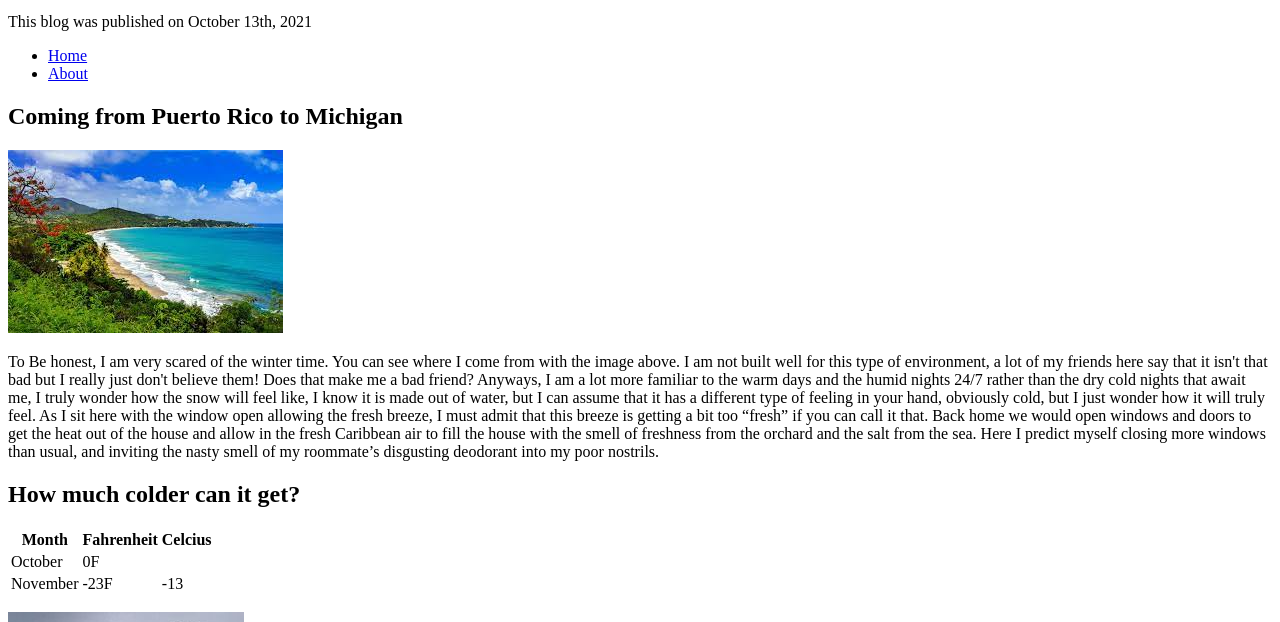
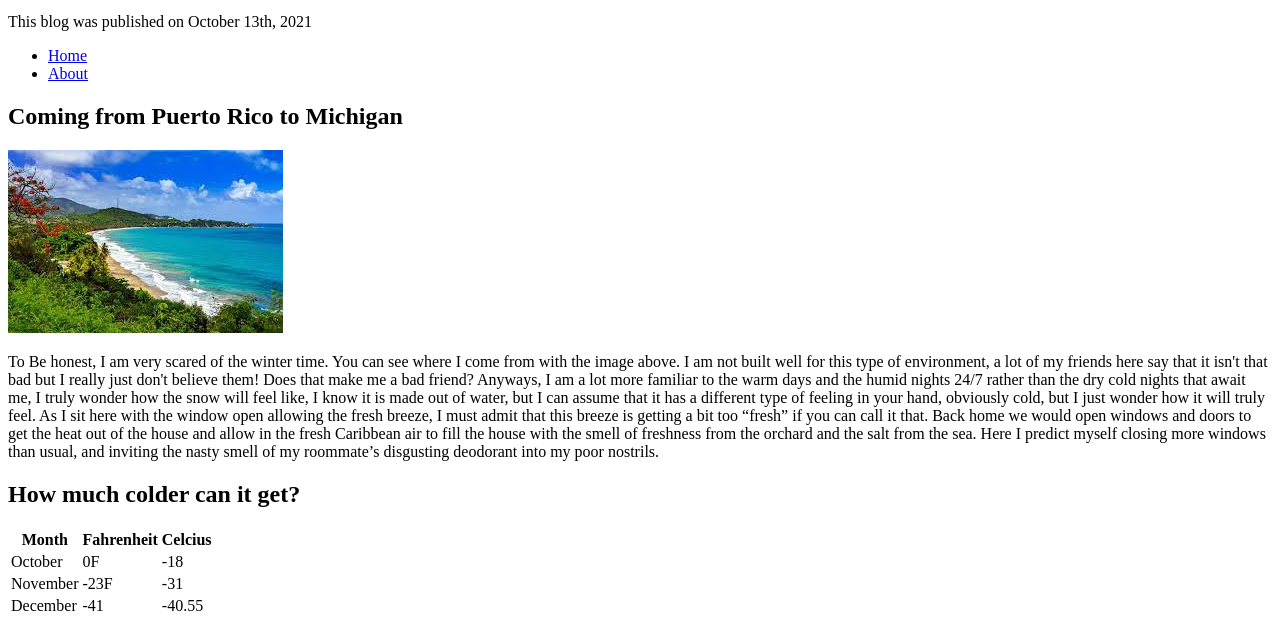
Before and after one commit to juanfaure/mi349_blog, a plain HTML site: page index.html in a window 1280 px wide. Shown: the part 101-723 px from the top of the page. Drawn offline with Linux system fonts and the light colour scheme.

Commit message:
final update for table

```diff
--- a/index.html
+++ b/index.html
@@ -36,12 +36,17 @@
         <tr>
             <td>October</td>
             <td>0F</td>
+            <td>-18</td>
         </tr>
         <tr>
             <td>November</td>
             <td>-23F</td>
-            <td>-13</td>
-
+            <td>-31</td>
+        </tr>
+        <tr>
+            <td>December</td>
+            <td>-41</td>
+            <td>-40.55</td>
         </tr>
 
     </table>
```
